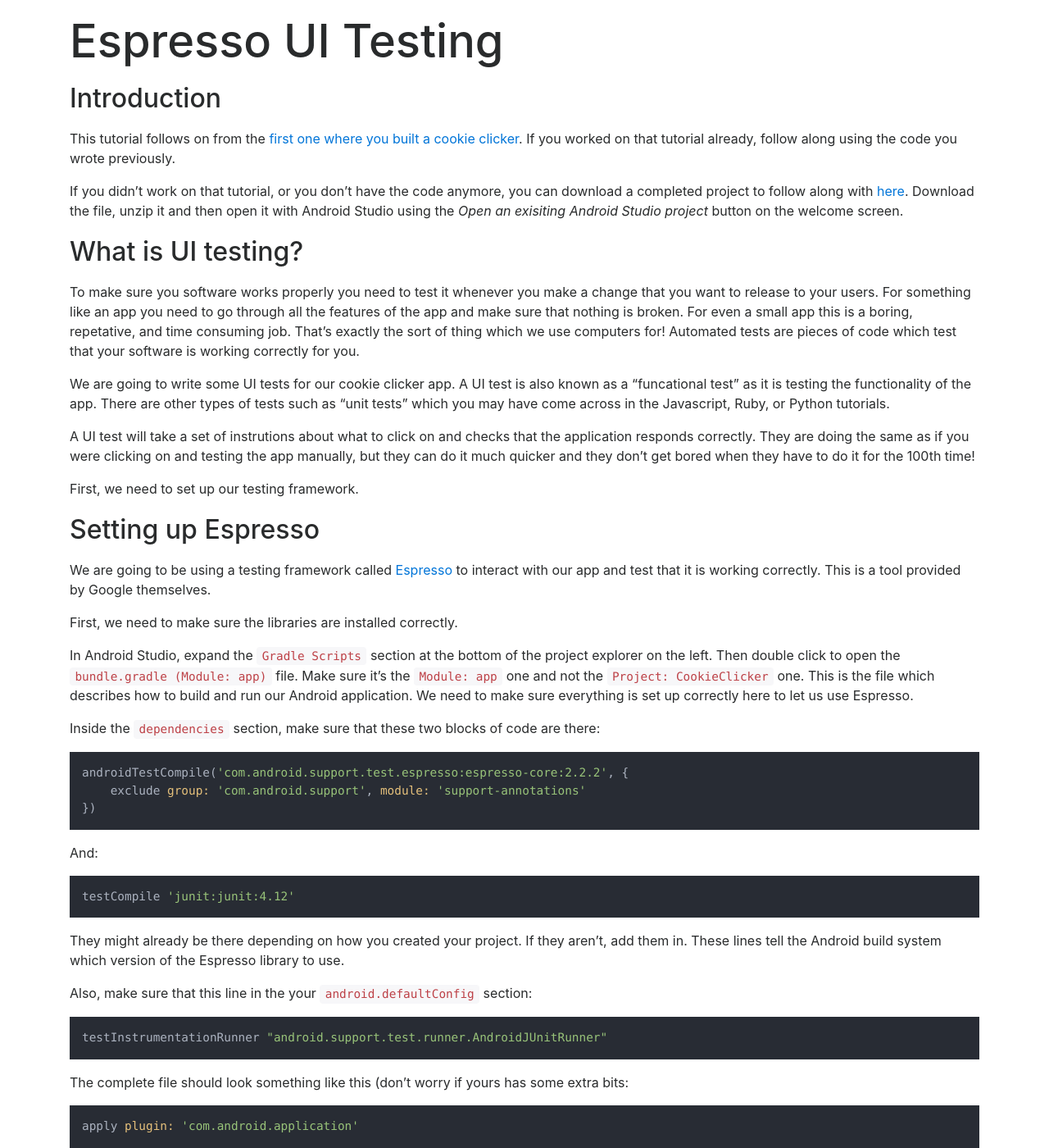
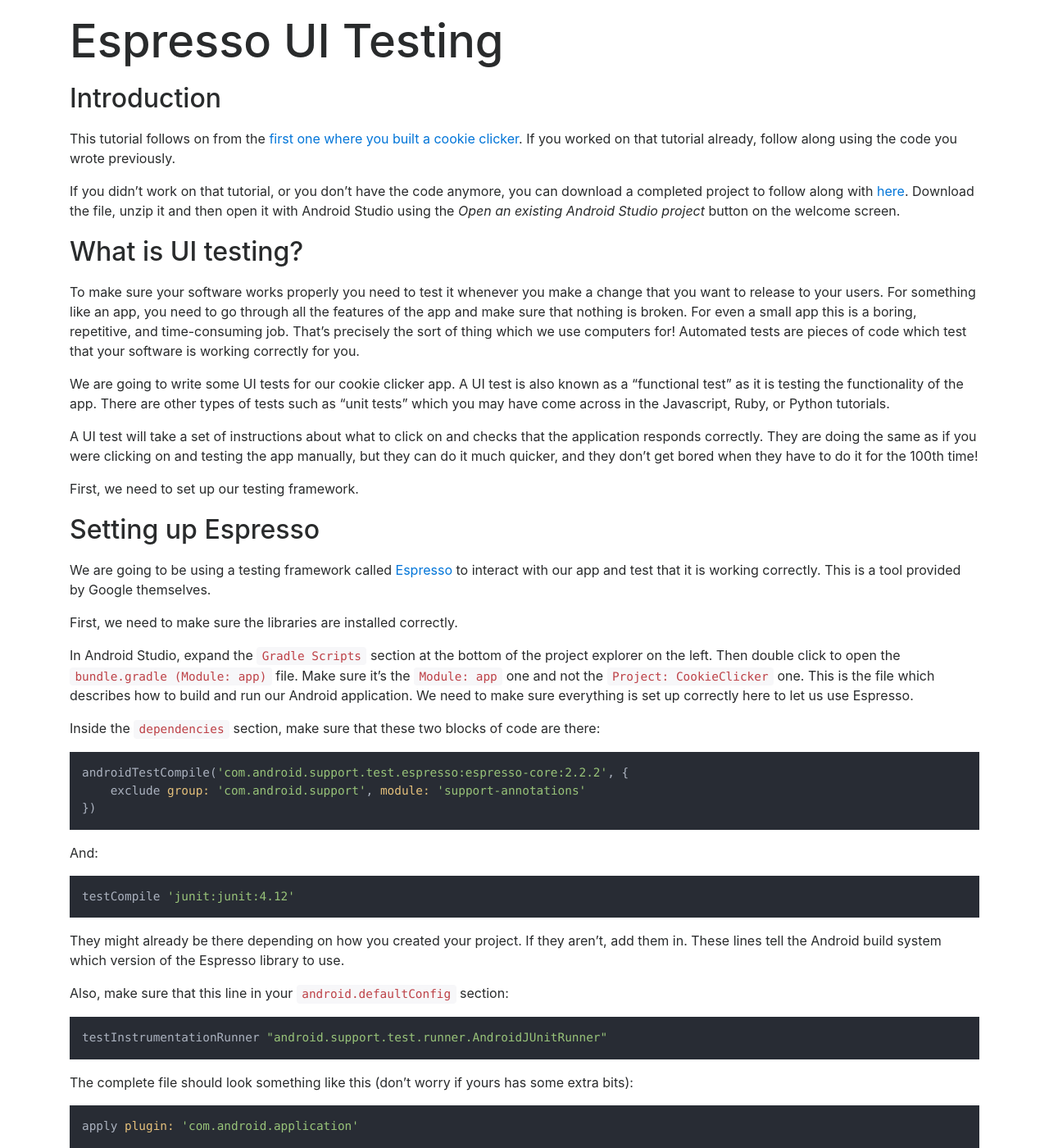
Before and after one commit to codebar/android-tutorials, a Jekyll site: the page built from worksheets/espresso-testing/index.md, in a window 1280 px wide and 1400 px high. Shown: the whole window at 82% size. Built offline with Jekyll 4.4.1, drawn with Linux system fonts in a browser that asks for light colours; nearby versions of some CDN libraries; some of the changed text lies outside the part shown.

Commit message:
Check spelling and grammar

````diff
--- a/worksheets/espresso-testing/index.md
+++ b/worksheets/espresso-testing/index.md
@@ -6,14 +6,14 @@
 ## Introduction
 This tutorial follows on from the [first one where you built a cookie clicker]({{ site.baseurl }}/worksheets/1-introduction/). If you worked on that tutorial already, follow along using the code you wrote previously.
 
-If you didn't work on that tutorial, or you don't have the code anymore, you can download a completed project to follow along with [here](downloads/cookie-clicker.zip). Download the file, unzip it and then open it with Android Studio using the *Open an exisiting Android Studio project* button on the welcome screen.
+If you didn't work on that tutorial, or you don't have the code anymore, you can download a completed project to follow along with [here](downloads/cookie-clicker.zip). Download the file, unzip it and then open it with Android Studio using the *Open an existing Android Studio project* button on the welcome screen.
 
 ## What is UI testing?
-To make sure you software works properly you need to test it whenever you make a change that you want to release to your users. For something like an app you need to go through all the features of the app and make sure that nothing is broken. For even a small app this is a boring, repetative, and time consuming job. That's exactly the sort of thing which we use computers for! Automated tests are pieces of code which test that your software is working correctly for you.
+To make sure your software works properly you need to test it whenever you make a change that you want to release to your users. For something like an app, you need to go through all the features of the app and make sure that nothing is broken. For even a small app this is a boring, repetitive, and time-consuming job. That's precisely the sort of thing which we use computers for! Automated tests are pieces of code which test that your software is working correctly for you.
 
-We are going to write some UI tests for our cookie clicker app. A UI test is also known as a "funcational test" as it is testing the functionality of the app. There are other types of tests such as "unit tests" which you may have come across in the Javascript, Ruby, or Python tutorials.
+We are going to write some UI tests for our cookie clicker app. A UI test is also known as a "functional test" as it is testing the functionality of the app. There are other types of tests such as "unit tests" which you may have come across in the Javascript, Ruby, or Python tutorials.
 
-A UI test will take a set of instrutions about what to click on and checks that the application responds correctly. They are doing the same as if you were clicking on and testing the app manually, but they can do it much quicker and they don't get bored when they have to do it for the 100th time!
+A UI test will take a set of instructions about what to click on and checks that the application responds correctly. They are doing the same as if you were clicking on and testing the app manually, but they can do it much quicker, and they don't get bored when they have to do it for the 100th time!
 
 First, we need to set up our testing framework.
 
@@ -40,13 +40,13 @@
 
 They might already be there depending on how you created your project. If they aren't, add them in. These lines tell the Android build system which version of the Espresso library to use.
 
-Also, make sure that this line in the your `android.defaultConfig` section:
+Also, make sure that this line in your `android.defaultConfig` section:
 
 ```groovy
 testInstrumentationRunner "android.support.test.runner.AndroidJUnitRunner"
 ```
 
-The complete file should look something like this (don't worry if yours has some extra bits:
+The complete file should look something like this (don't worry if yours has some extra bits):
 
 ```groovy
 apply plugin: 'com.android.application'
@@ -76,10 +76,10 @@
 }
 ```
 
-Press the *Sync Now* button in the bar which has appears along the top. If the bar disappears after syncing then everything is set up correctly! If the bar shows and error message and a *Try Again* button then something has gone wrong. Take a look at the error at the bottom of the screen to see if you can fix it, or ask your coach for help.
+Press the *Sync Now* button in the bar which has appeared along the top. If the bar disappears after syncing, then everything is set up correctly! If the bar shows and error message and a *Try Again* button then something has gone wrong. Take a look at the error at the bottom of the screen to see if you can fix it, or ask your coach for help.
 
 ## Writing our first test
-Now we have everything set up, we can write our first test!
+Now we have everything set up; we can write our first test!
 
 In the project navigator on the left panel of Android Studio, navigate through `app -> java -> <package name> (androidTest)` where `<package name>` is the name you used when you set up the project. Right click on the `(androidTest)` line and choose `New -> Java Class`. In the window which pops up, give it a name of `CookieClickerTest` and then press `OK`. This will create and open a file which looks like this:
 
@@ -160,7 +160,7 @@
 
 ```
 
-Let run our test to make sure the app is working correctly. Press the "play" button to the left of the method and pick your Android device or emulator to run the tests on. This might take a short amount of time but the app should appear and the quickly disappear and Android Studio should show a "Tests passed" message. This might even be too quick to see and that's the advantage of using automated tests! Run it a few time if you want to test it is working all the time.
+Let run our test to make sure the app is working correctly. Press the "play" button to the left of the method and pick your Android device or emulator to run the tests on. This might take a short amount of time but the app should appear and the quickly disappear, and Android Studio should show a "Tests passed" message. This might even be too quick to see, and that's the advantage of using automated tests! Run it a few time if you want to test it is working all the time.
 
 ![Test passing](images/test_passing.png)
 
````
Also changed, not shown: other parts of worksheets/espresso-testing/index.md (+3 -3 lines).
